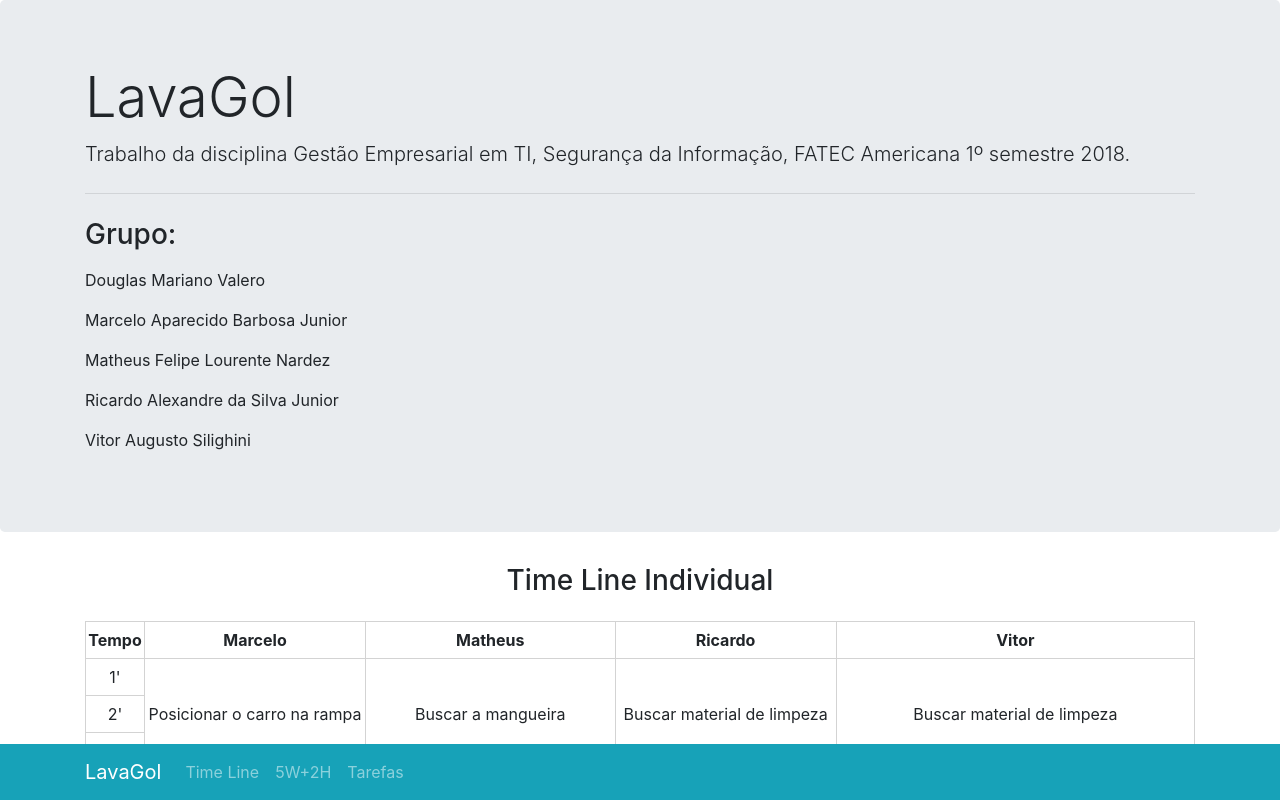
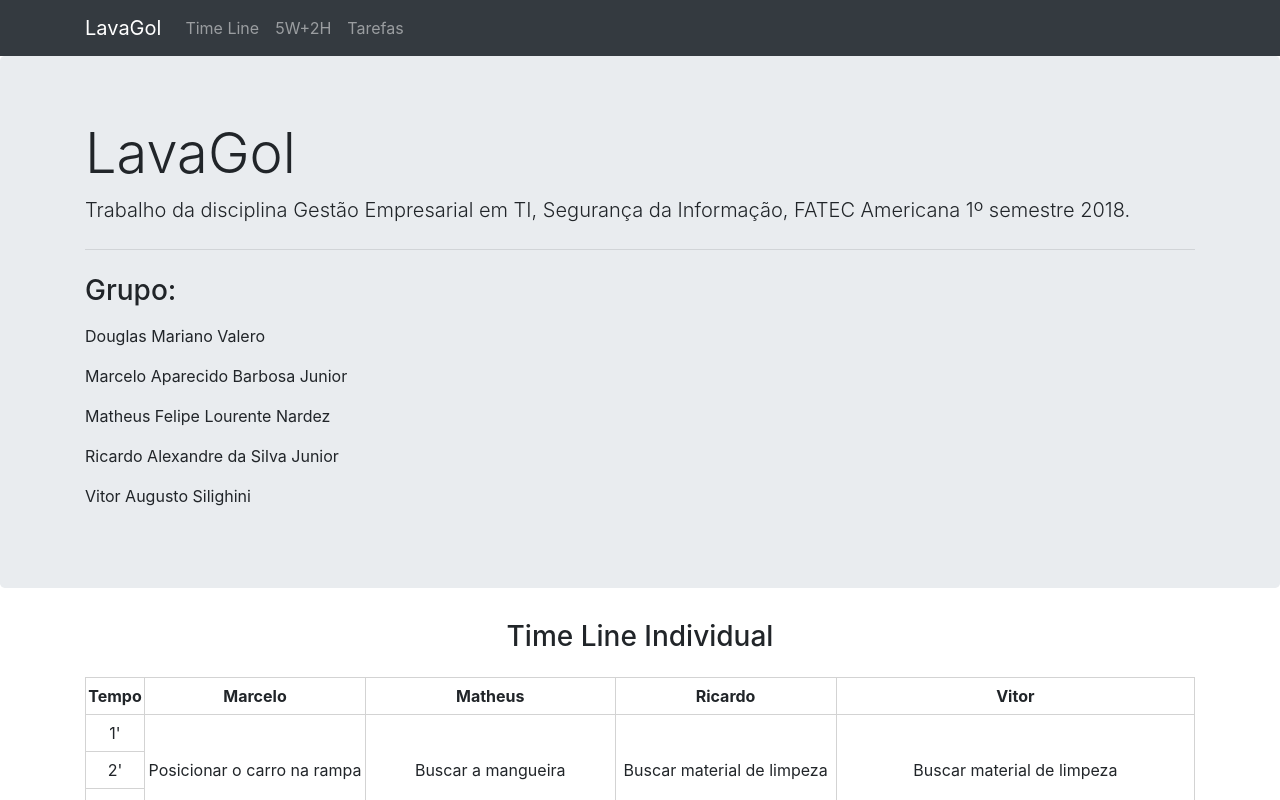
Before and after one commit to DouglasMV/lavagol, a plain HTML site: page index.html in a window 1280 px wide. Shown: the top 800 px of the page. Drawn offline with Linux system fonts and the light colour scheme.

Commit message:
menu not fixed anymore

```diff
--- a/index.html
+++ b/index.html
@@ -12,7 +12,7 @@
     <title>Lava Gol</title>
     </head>
     <body>
-        <nav class="navbar navbar-expand-lg navbar-dark bg-info fixed-bottom">
+        <nav class="navbar navbar-expand-lg navbar-dark bg-dark">
             <div class="container">
                 <a class="navbar-brand" href="#home">LavaGol</a>
                 <button class="navbar-toggler" type="button" data-toggle="collapse" data-target="#navbarNavAltMarkup" aria-controls="navbarNavAltMarkup" aria-expanded="false" aria-label="Toggle navigation">
```
